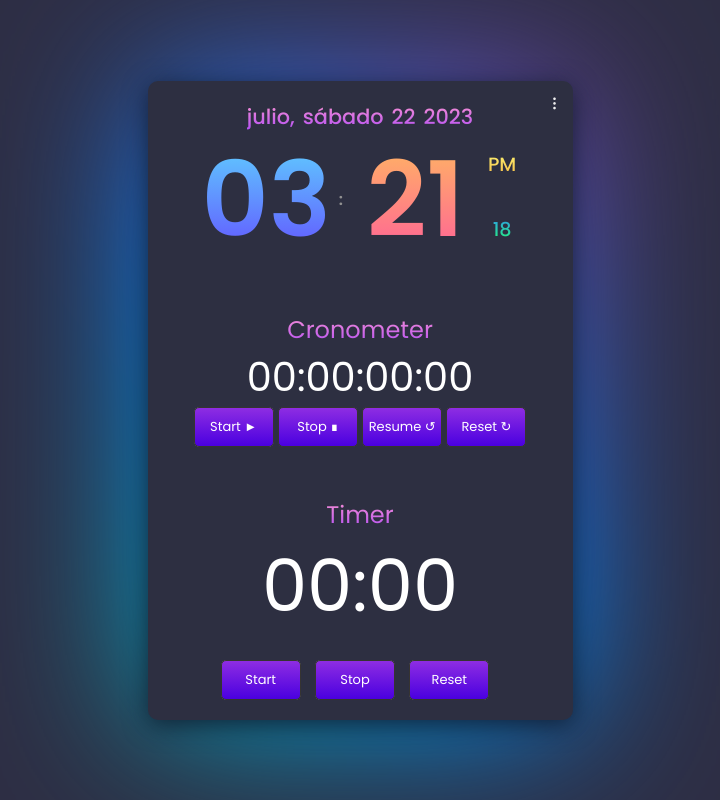
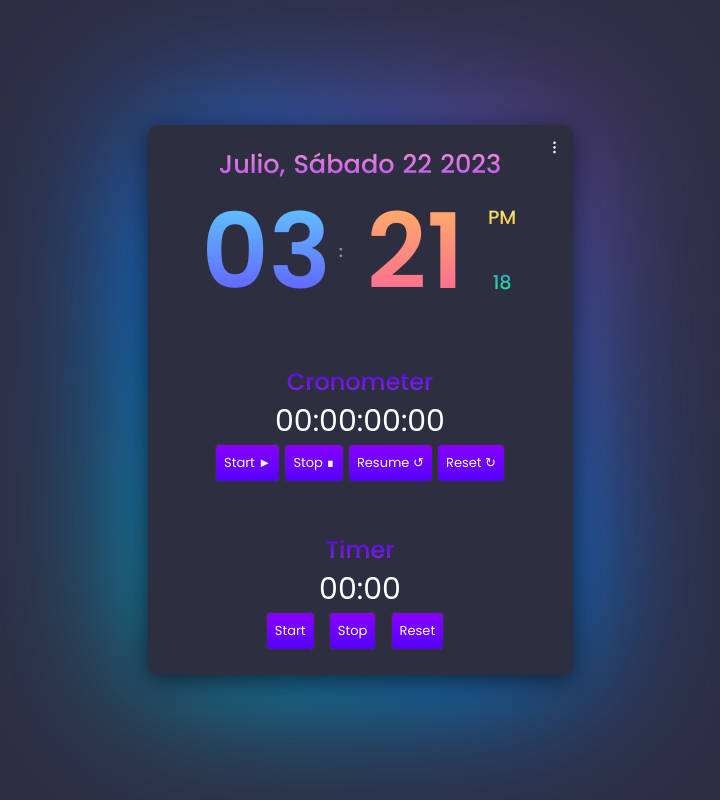
Before and after one commit to S4RMI618/Digital_Clock, a plain HTML site: page Clock.html in a window 1280 px wide. Shown: the whole page, without its empty margins (280-1000 px from the left). Drawn offline with nearby package versions, Linux system fonts and the light colour scheme.

Commit message:
Digital clock completed

```diff
--- a/css/Clock.css
+++ b/css/Clock.css
@@ -126,7 +126,8 @@ body{
     display: flex;
     justify-content: center;
     align-items: center;
-    font-size: 1.3em;
+    font-size: 1.6em;
+    text-transform: capitalize;
     font-weight: 500;
     margin-bottom: 5px;
     background: -webkit-linear-gradient(90deg, #ae4af6, #ff98d1);
--- a/css/Cronometer.css
+++ b/css/Cronometer.css
@@ -15,26 +15,14 @@
 }
 
 .number-count{
-    font-size: 40px;
+    font-size: 30px;
     display: flex;
     flex-direction: row;
 }
 
 h2{
-    font-weight: 400;
-    background: -webkit-linear-gradient(90deg, #ae4af6, #ff98d1);
+    font-weight: 500;
+    background: -webkit-linear-gradient(90deg, #8E2DE2,#4A00E0);
     -webkit-text-fill-color: transparent;
     -webkit-background-clip: text;
 }
-
-.boton {
-    outline: none;
-	border: 1px solid #363431;
-	color: white;
-	width: 80px;
-	height: 40px;
-	font-size: 13px;
-	border-radius: 5px;
-	cursor: pointer;
-	background-image: linear-gradient(#8E2DE2,#4A00E0);
-}
--- a/css/t.css
+++ b/css/t.css
@@ -7,22 +7,23 @@
 }
 
 .timer-display {
-    font-size: 72px;
-    margin-bottom: 20px;
+  font-size: 30px;
 }
 
 .timer-controls button {
   margin-right: 10px;
+  margin-bottom: 5px;
 }
 
 .boton {
   outline: none;
   border: 1px solid #363431;
   color: white;
-	width: 80px;
-	height: 40px;
+  width: auto;
+  padding: 1vh;
+  height: auto;
   font-size: 13px;
   border-radius: 5px;
   cursor: pointer;
-	background-image: linear-gradient(#8E2DE2,#4A00E0);
+  background-image: linear-gradient(#8800ff, #5500ff);
 }
```
Also changed, not shown: image.png (added), 1 other file. Lines whose indentation alone changed are shown as unchanged.
